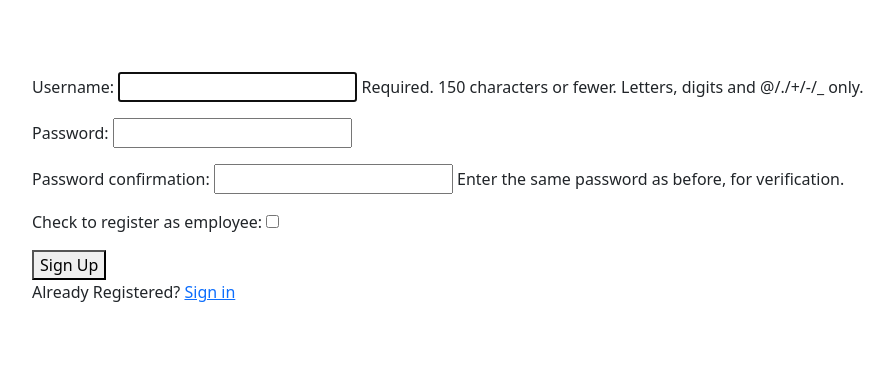
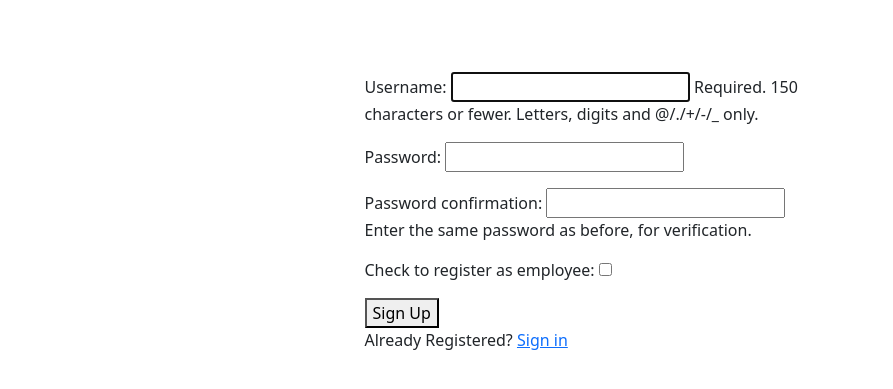
Before and after one commit to Colemassey/Django-Trash-Collector, a Django app: page /accounts/register/ in a window 1280 px wide. Shown: the top 389 px of the page, without its empty margins (12-905 px from the left). Run offline with Django 3.2, Linux system fonts and the light colour scheme; some libraries are stand-ins or nearby versions.

Commit message:
finished bootstrap and html

```diff
--- a/trash_collector/templates/registration/login.html
+++ b/trash_collector/templates/registration/login.html
@@ -5,6 +5,9 @@
 {% block header %} Please Log In {% endblock %}
 
 {% block content %}
+<div class="container">
+  <div class="row justify-content-center">
+    <div class="col-md-5">
       <br />
         <form method="post">
           {% csrf_token %}
@@ -13,4 +16,7 @@
         </form>
         <br />
         <p>No account? <a href='{% url "accounts:register" %}'>Register instead</a></p>
+    </div>
+  </div>
+</div>
 {% endblock %}
--- a/trash_collector/templates/registration/register.html
+++ b/trash_collector/templates/registration/register.html
@@ -1,15 +1,17 @@
-{% extends 'base.html' %}
+{% extends 'base.html' %} {% block title %} Register New Account {% endblock %}
 
-{% block title %} Register New Account {% endblock %}
+{% block header %} Register New Account {% endblock %} {% block content %}
 
-{% block header %} Register New Account {% endblock %}
-
-{% block content %}
-<br />
-  <form method="post" align="left">
-    {% csrf_token %}
-    {{ form.as_p }}
-    <button type="submit">Sign Up</button>
-  </form>
-  <p>Already Registered? <a href='{% url "login" %}'>Sign in</a></p>
+<div class="container">
+  <div class="row justify-content-center">
+    <div class="col-md-5">
+      <br />
+      <form method="post" align="left">
+        {% csrf_token %} {{ form.as_p }}
+        <button type="submit">Sign Up</button>
+      </form>
+      <p>Already Registered? <a href='{% url "login" %}'>Sign in</a></p>
+    </div>
+  </div>
+</div>
 {% endblock %}
```
Lines whose indentation alone changed are shown as unchanged.
